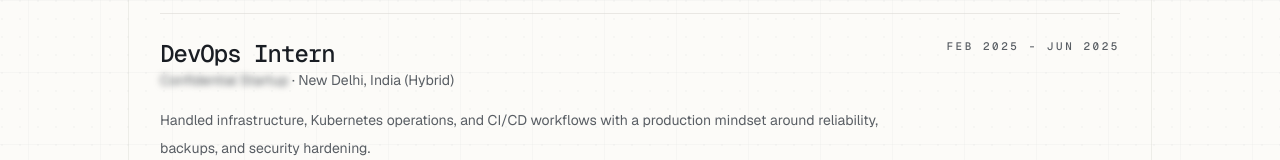
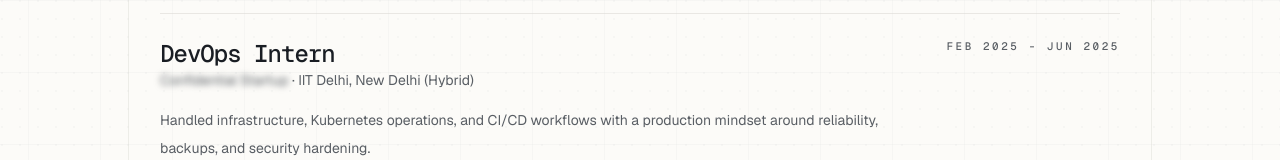
Before and after one commit to shivamx64/portfoliov2, a Next.js app: page /resume in a window 1280 px wide. Shown: the part 432-592 px from the top of the page. Built offline with nearby package versions, Linux system fonts and the light colour scheme; no server answers.

Commit message:
minor changes
Signed-off-by: ShivamJha2436 <shivamkumar87148@gmail.com>

```diff
--- a/src/components/home/contact-cta-section.tsx
+++ b/src/components/home/contact-cta-section.tsx
@@ -10,7 +10,7 @@ export function ContactCtaSection() {
       <div className="grid gap-8 lg:grid-cols-[minmax(0,1fr)_280px]">
         <div className="space-y-4">
           <p className="eyebrow">Contact</p>
-          <h2 className="font-heading text-3xl font-medium tracking-[-0.05em] text-foreground sm:text-[2.2rem]">
+          <h2 className="font-heading text-3xl font-medium tracking-tighter text-foreground sm:text-[2.2rem]">
             {siteConfig.contact.title}
           </h2>
           <p className="max-w-2xl text-[0.98rem] leading-8 text-muted-foreground">
--- a/src/content/experience/experience.ts
+++ b/src/content/experience/experience.ts
@@ -4,7 +4,7 @@ export const experienceEntries: ExperienceEntry[] = [
   {
     company: "Confidential Startup",
     role: "DevOps Intern",
-    location: "New Delhi, India (Hybrid)",
+    location: "IIT Delhi, New Delhi (Hybrid)",
     period: "Feb 2025 - Jun 2025",
     summary:
       "Handled infrastructure, Kubernetes operations, and CI/CD workflows with a production mindset around reliability, backups, and security hardening.",
```
